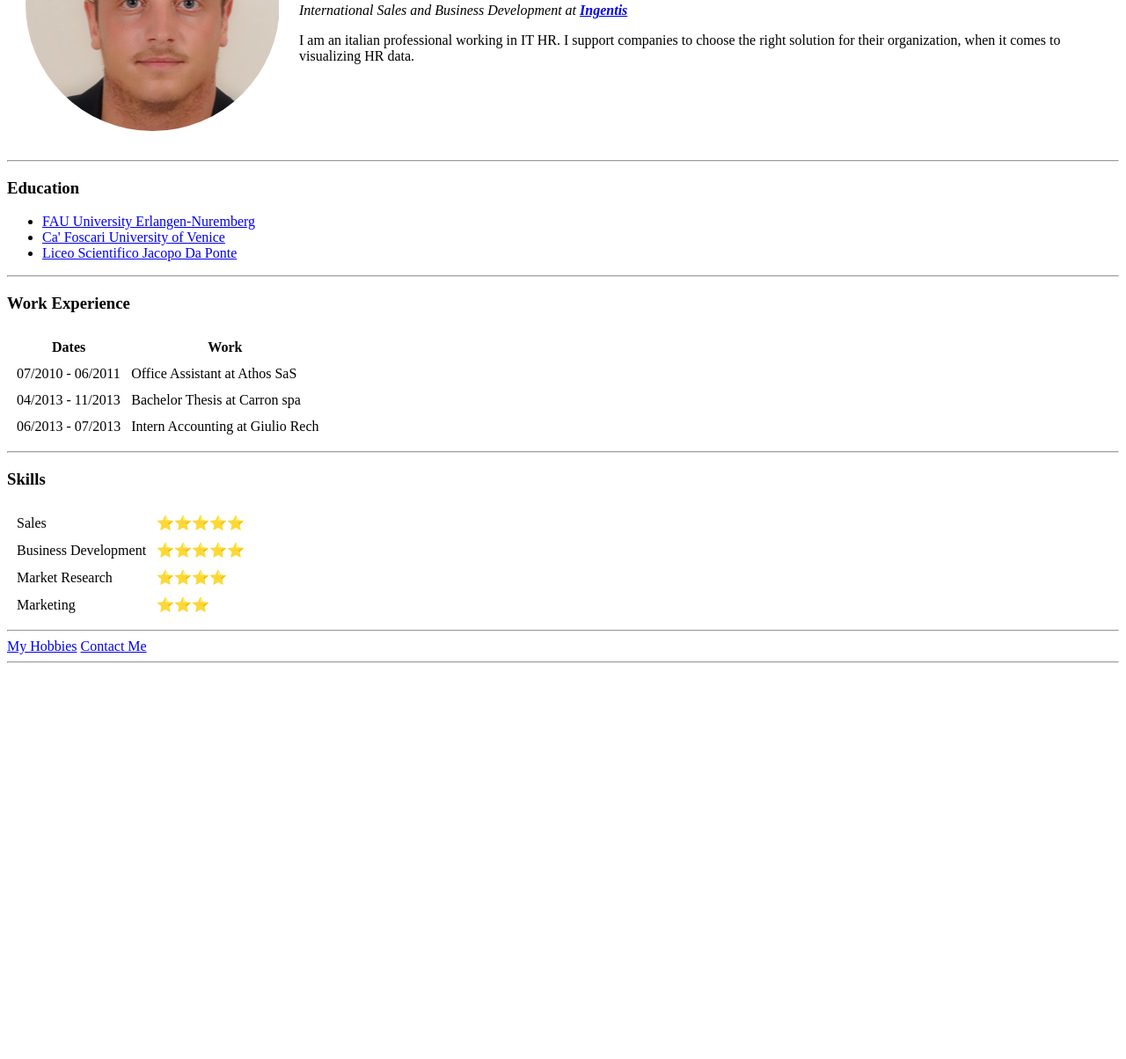
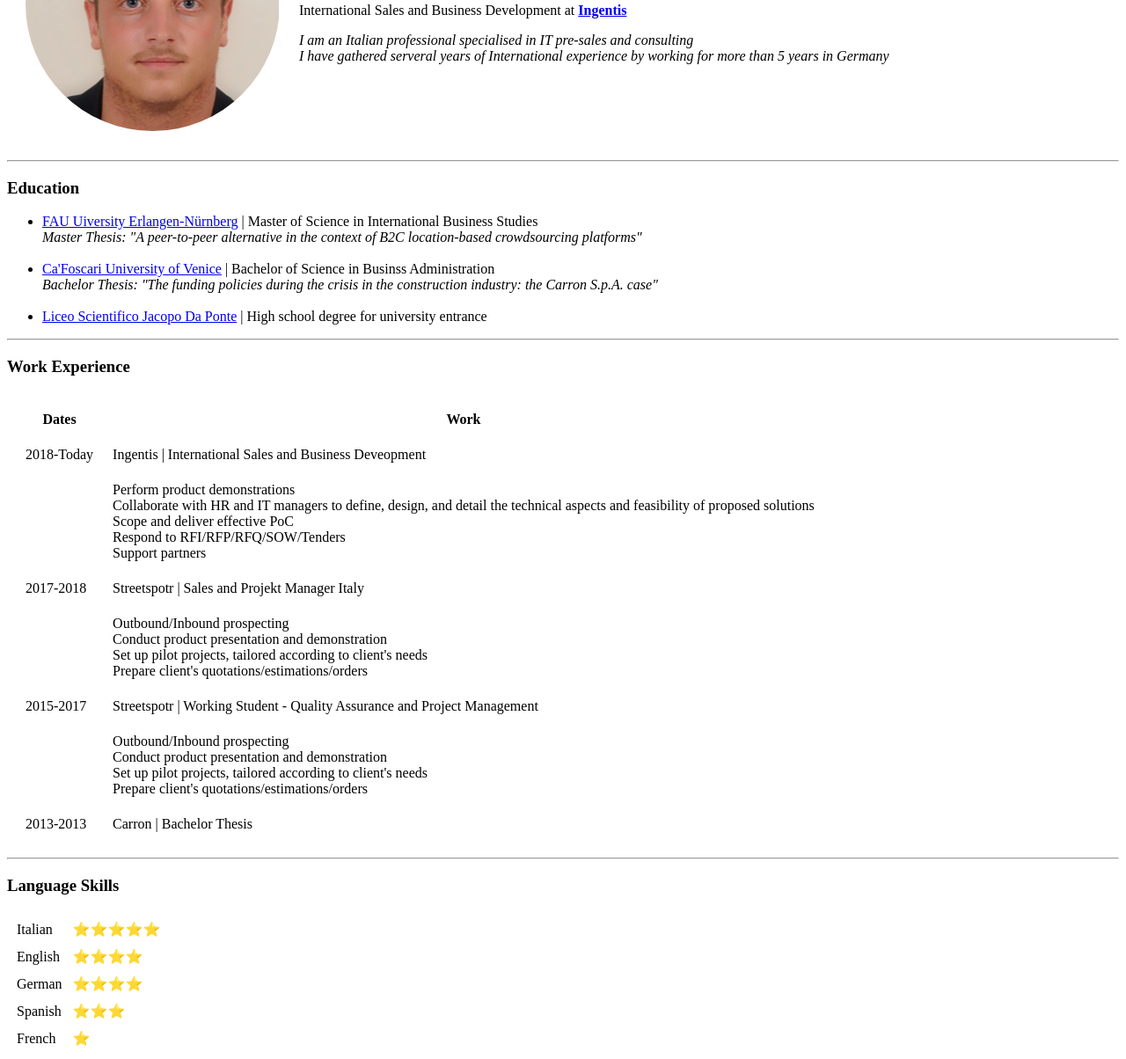
Before and after one commit to l0891/cv, a plain HTML site: page index.html in a window 1280 px wide. Shown: the part 169-1373 px from the top of the page at 88% size. Before the commit the page ends 931 px from the top, so only its background shows below. Drawn offline with Linux system fonts and the light colour scheme.

Commit message:
Add files via upload

```diff
--- a/index.html
+++ b/index.html
@@ -1,33 +1,39 @@
 <!DOCTYPE html>
-<html lang="en" dir="ltr">
+<html>
 
 <head>
   <meta charset="utf-8">
   <title>Luca's Personal Site</title>
+  <link rel="stylesheet" href="css/styles.css">
+
 </head>
 
 <body>
   <table cellspacing="20">
     <tr>
-      <td><img src="Images/luca.png" alt="Luca Torresan profile picture"></td>
+      <td><img src="Images/luca.png" alt="Luca profile picture"></td>
       <td>
         <h1>Luca Torresan</h1>
-        <p><em>International Sales and Business Development at <strong><a href="https://www.ingentis.com/">Ingentis</a></strong></em></p>
-        <p>I am an italian professional working in IT HR. I support companies to choose the right solution for their organization, when it comes to visualizing HR data.</p>
+        <p>International Sales and Business Development at <strong><a href="https://www.ingentis.com">Ingentis</a></strong></p>
+        <p><em>I am an Italian professional specialised in IT pre-sales and consulting <br>
+            I have gathered serveral years of International experience by working for more than 5 years in Germany </em></p>
       </td>
     </tr>
   </table>
-
   <hr>
   <h3>Education</h3>
   <ul>
-    <li><a href="https://www.fau.eu/">FAU University Erlangen-Nuremberg</a></li>
-    <li><a href="https://www.unive.it/pag/13526/">Ca' Foscari University of Venice</a></li>
-    <li><a href="http://www.liceodaponte.edu.it/">Liceo Scientifico Jacopo Da Ponte</a></li>
+    <li><a href="https://www.fau.eu/">FAU Uiversity Erlangen-Nürnberg</a> | Master of Science in International Business Studies <br>
+      <em>Master Thesis: "A peer-to-peer alternative in the context of B2C location-based crowdsourcing platforms"</em><br><br>
+    </li>
+    <li><a href="https://www.unive.it/">Ca'Foscari University of Venice</a> | Bachelor of Science in Businss Administration<br>
+      <em>Bachelor Thesis: "The funding policies during the crisis in the construction industry: the Carron S.p.A. case"</em><br><br>
+    </li>
+    <li><a href="http://www.liceodaponte.edu.it/">Liceo Scientifico Jacopo Da Ponte</a> | High school degree for university entrance</li>
   </ul>
   <hr>
   <h3>Work Experience</h3>
-  <table cellspacing="10">
+  <table cellspacing="20">
     <thead>
       <tr>
         <th>Dates</th>
@@ -36,43 +42,84 @@
     </thead>
     <tbody>
       <tr>
-        <td>07/2010 - 06/2011</td>
-        <td>Office Assistant at Athos SaS</td>
+        <td>2018-Today</td>
+        <td>Ingentis | International Sales and Business Deveopment</td>
       </tr>
       <tr>
-        <td>04/2013 - 11/2013</td>
-        <td>Bachelor Thesis at Carron spa</td>
+        <td>
+
+        </td>
+        <td>
+          Perform product demonstrations<br>
+          Collaborate with HR and IT managers to define, design, and detail the technical aspects and feasibility of proposed solutions <br>
+          Scope and deliver effective PoC <br>
+          Respond to RFI/RFP/RFQ/SOW/Tenders <br>
+          Support partners
+        </td>
       </tr>
       <tr>
-        <td>06/2013 - 07/2013</td>
-        <td>Intern Accounting at Giulio Rech</td>
+        <td>2017-2018</td>
+        <td>Streetspotr | Sales and Projekt Manager Italy</td>
+      </tr>
+      <tr>
+        <td>
+
+        </td>
+        <td>
+          Outbound/Inbound prospecting<br>
+          Conduct product presentation and demonstration<br>
+          Set up pilot projects, tailored according to client's needs <br>
+          Prepare client's quotations/estimations/orders
+        </td>
+      </tr>
+      <tr>
+        <td>2015-2017</td>
+        <td>Streetspotr | Working Student - Quality Assurance and Project Management</td>
+      </tr>
+      <tr>
+        <td>
+
+        </td>
+        <td>
+          Outbound/Inbound prospecting<br>
+          Conduct product presentation and demonstration<br>
+          Set up pilot projects, tailored according to client's needs <br>
+          Prepare client's quotations/estimations/orders
+        </td>
+      </tr>
+      <tr>
+        <td>2013-2013</td>
+        <td>Carron | Bachelor Thesis</td>
       </tr>
     </tbody>
   </table>
   <hr>
-  <h3>Skills</h3>
+  <h3>Language Skills</h3>
   <table cellspacing="10">
     <tr>
-      <td>Sales</td>
-      <td>⭐⭐⭐⭐⭐</td>
+      <td>Italian</td>
+      <td>⭐️⭐️⭐️⭐️⭐️</td>
     </tr>
     <tr>
-      <td>Business Development</td>
-      <td>⭐⭐⭐⭐⭐</td>
+      <td>English</td>
+      <td>⭐️⭐️⭐️⭐️</td>
     </tr>
     <tr>
-      <td>Market Research</td>
-      <td>⭐⭐⭐⭐</td>
+      <td>German</td>
+      <td>⭐️⭐️⭐️⭐️</td>
     </tr>
     <tr>
-      <td>Marketing</td>
-      <td>⭐⭐⭐</td>
+      <td>Spanish</td>
+      <td>⭐️⭐️⭐️</td>
+    </tr>
+    <tr>
+      <td>French</td>
+      <td>⭐️</td>
     </tr>
   </table>
   <hr>
   <a href="Hobbies.html">My Hobbies</a>
   <a href="Contact.html">Contact Me</a>
-  <hr>
 </body>
 
 </html>
```
